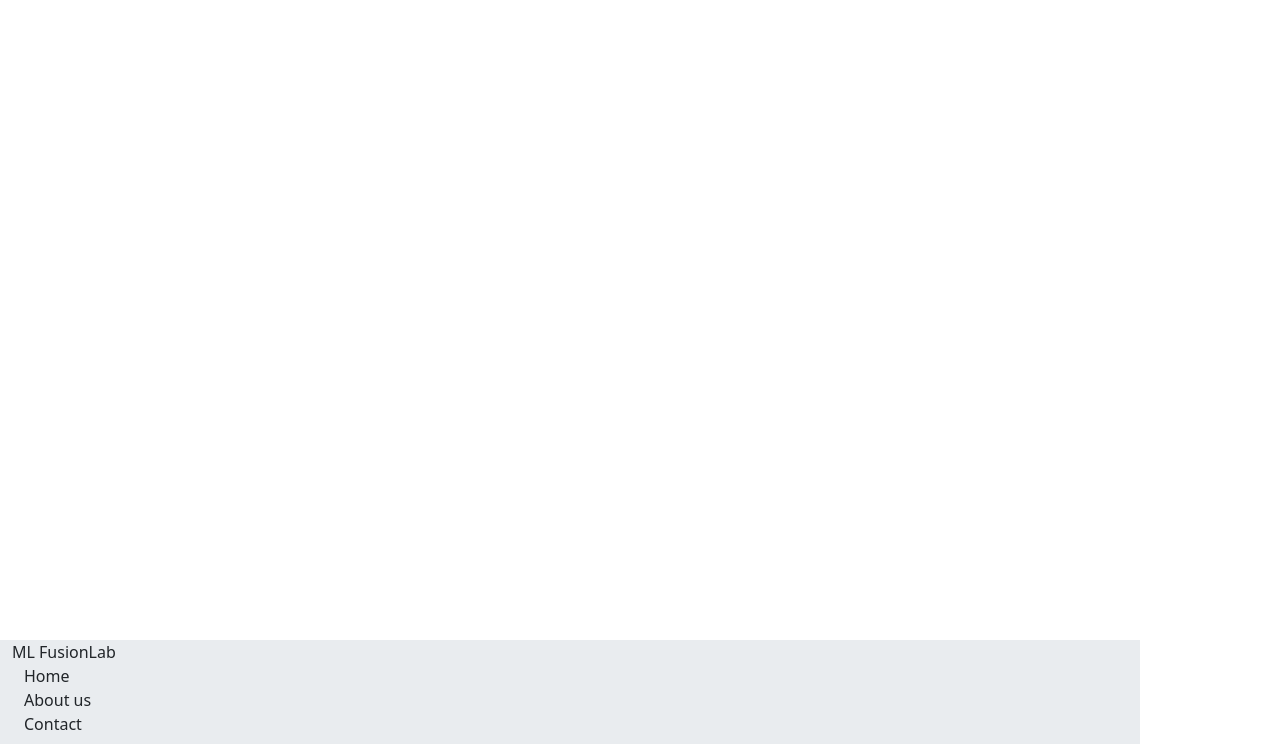
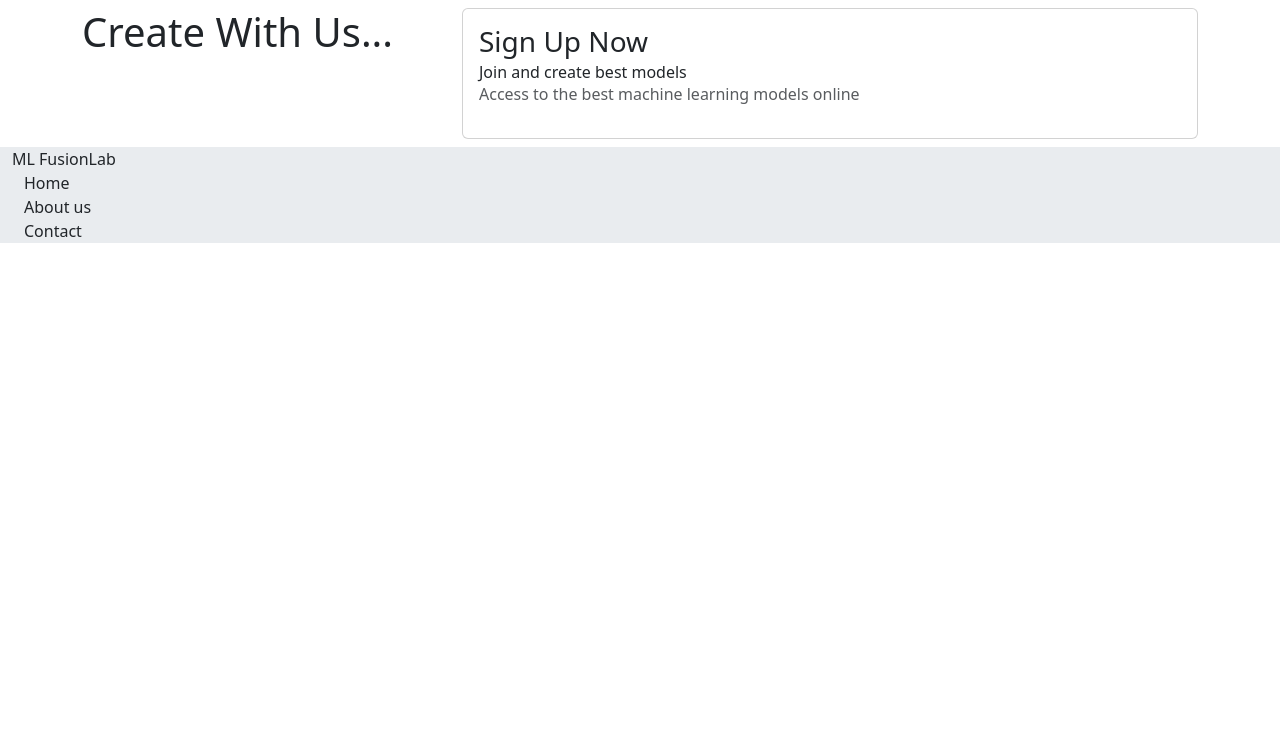
Before and after one commit to harikris001/MLFusionLab, a Django app: template core/templates/core/signup.html in a window 1280 px wide. Shown: the part 56-800 px from the top of the page. Run offline with Django 4.2, Linux system fonts and the light colour scheme; the template is opened without the code that fills it, so the values that code supplies are empty.

Commit message:
signup ui update

```diff
--- a/core/templates/core/base.html
+++ b/core/templates/core/base.html
@@ -35,9 +35,10 @@
           </nav>
     </header>
     {% block content %}
+
     {% endblock %}
     <footer>
-      <div class="container-md bg-body-secondary" style="position: absolute; bottom: 0;">
+      <div class="container-fluid bg-body-secondary">
         ML FusionLab
         <div class="container-fluid">
           <ul class="navbar-nav navbar-expand me-auto mb-2"aria-controls="navbarSupportedContent" aria-expanded="true" aria-label="Toggle navigation">
--- a/core/templates/core/index.html
+++ b/core/templates/core/index.html
@@ -2,5 +2,5 @@
 {% block title %}HomePage{% endblock %}
 
 {% block content %}
-
-  {% endblock %}
+<h1 class="main-heading">ML FusionLab</h1>
+{% endblock %}
--- a/core/templates/core/signup.html
+++ b/core/templates/core/signup.html
@@ -1,2 +1,28 @@
 {% extends 'core/base.html' %}
 {% block title %}Sign up{% endblock %}
+
+{% block content %}
+<div class="container-md mt-2 mb-2">
+    <div class="row">
+        <div class="col-4">
+            <h1>Create With Us...</h1>
+        </div>
+        <div class="col-8">
+            <div class="card">
+                <div class="card-body">
+                    <h3 class="card-title">
+                        Sign Up Now
+                    </h3>
+                    <h6 class="card-subtitle">
+                        Join and create best models
+                    </h6>
+                    <p class="card-text text-body-secondary">Access to the best machine learning models online</p>
+                    <form>
+                        <div class="row"></div>
+                    </form>
+                </div>
+            </div>
+        </div>
+    </div>
+</div>
+{% endblock %}
--- a/core/urls.py
+++ b/core/urls.py
@@ -7,4 +7,6 @@ app_name = 'core'
 
 urlpatterns  = [
     path('',views.index,name='index'),
+    path('login/',views.login,name='login'),
+    path('signup/',views.signup,name='signup'),
 ]
--- a/core/views.py
+++ b/core/views.py
@@ -2,3 +2,9 @@ from django.shortcuts import render
 
 def index(request):
     return render(request,'core/index.html')
+
+def login(request):
+    return render(request,'core/login.html')
+
+def signup(request):
+    return render(request,'core/signup.html')
```
Also changed, not shown: 1 other file.
